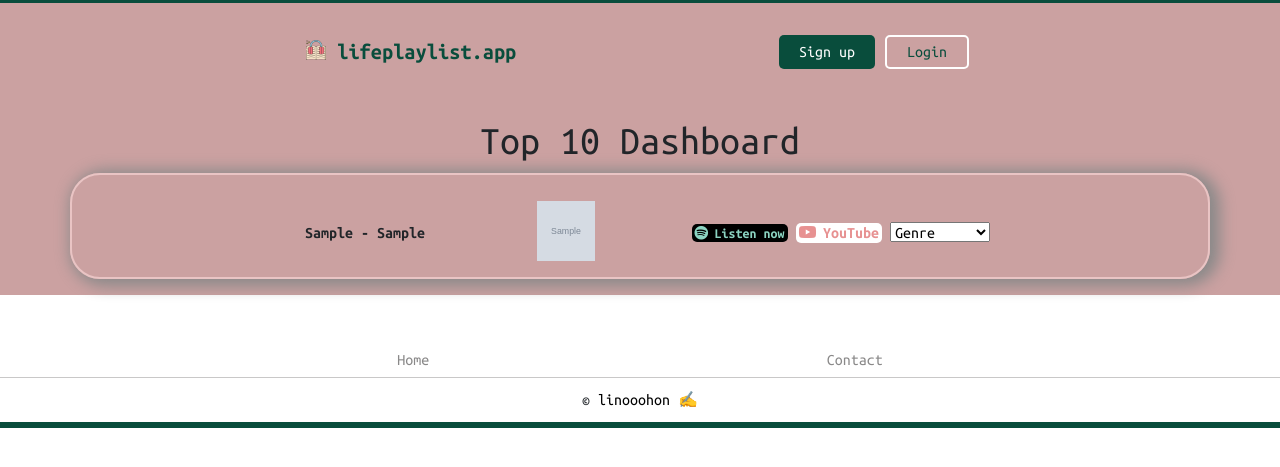
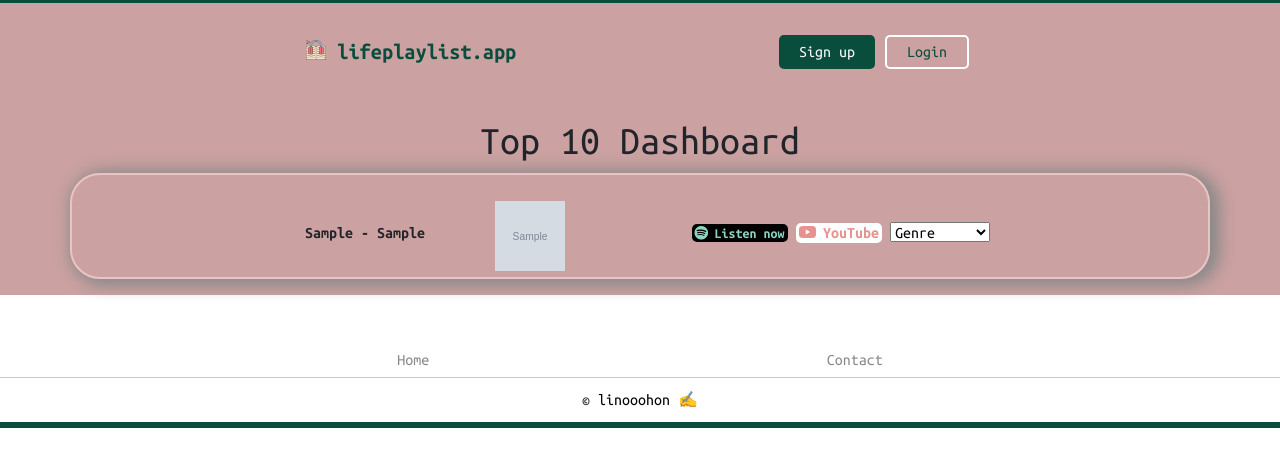
Before and after one commit to linooohon/Life-Playlist, a Flask app: page /dashboard in a window 1280 px wide. Shown: the top 467 px of the page. Run offline with Flask 2, Linux system fonts and the light colour scheme; tables that the repository leaves empty hold one stand-in row (values such as "Sample post"); grey boxes marked "Sample" are stand-in pictures; parts of the project's set-up code (start-up, migrations or seed data) failed here and were passed over.

Commit message:
fix: fix dashboard image width

```diff
--- a/app/static/index.css
+++ b/app/static/index.css
@@ -107,13 +107,14 @@ input:focus {
 }
 
 .dashboard-li .artistsong_image{
-    width: 265px;
+    width: 70px;
     display: flex;
     justify-content: space-between;
 }
 
 .dashboard-li .artistsong_image img {
-    width: 20%;
+    width: 70px;
+    height: 70px;
 }
 
 #dashboard_genre {
@@ -233,7 +234,8 @@ input:focus {
 
 @media (min-width: 321px) {
     .dashboard-li .artistsong_image{
-        width: 290px;
+        width: 260px;
+        height: 60px;
     }
 }
 
@@ -279,6 +281,7 @@ input:focus {
 
     .dashboard-li .artistsong_image img {
         width: 70px;
+        height: 70px;
     }
 
     .dashboard-ul {
```
